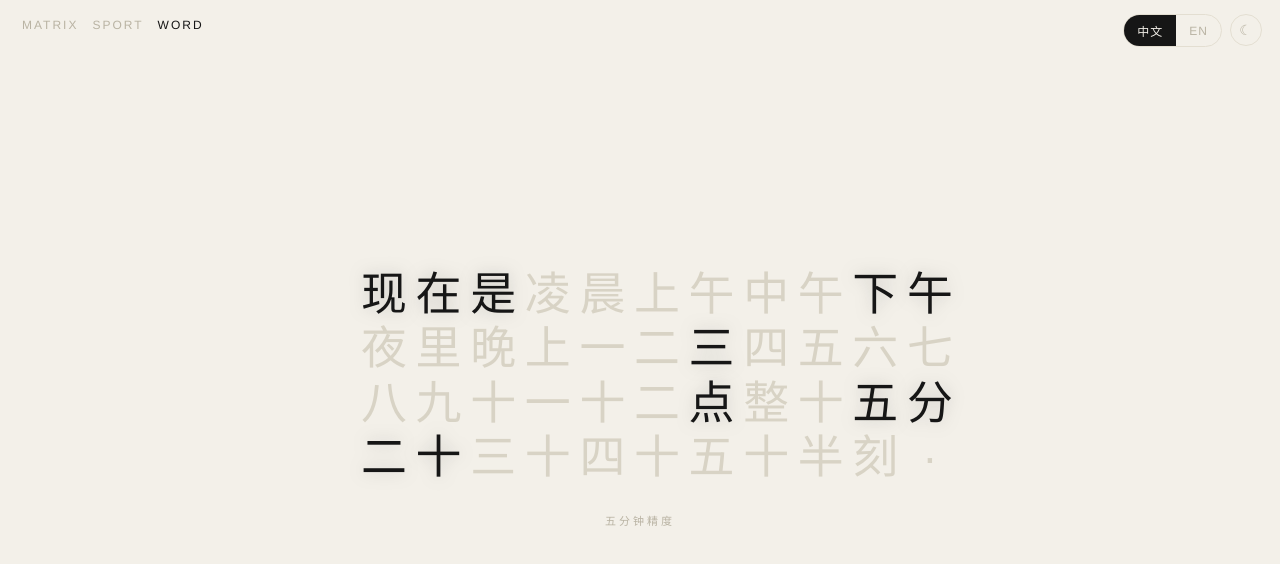
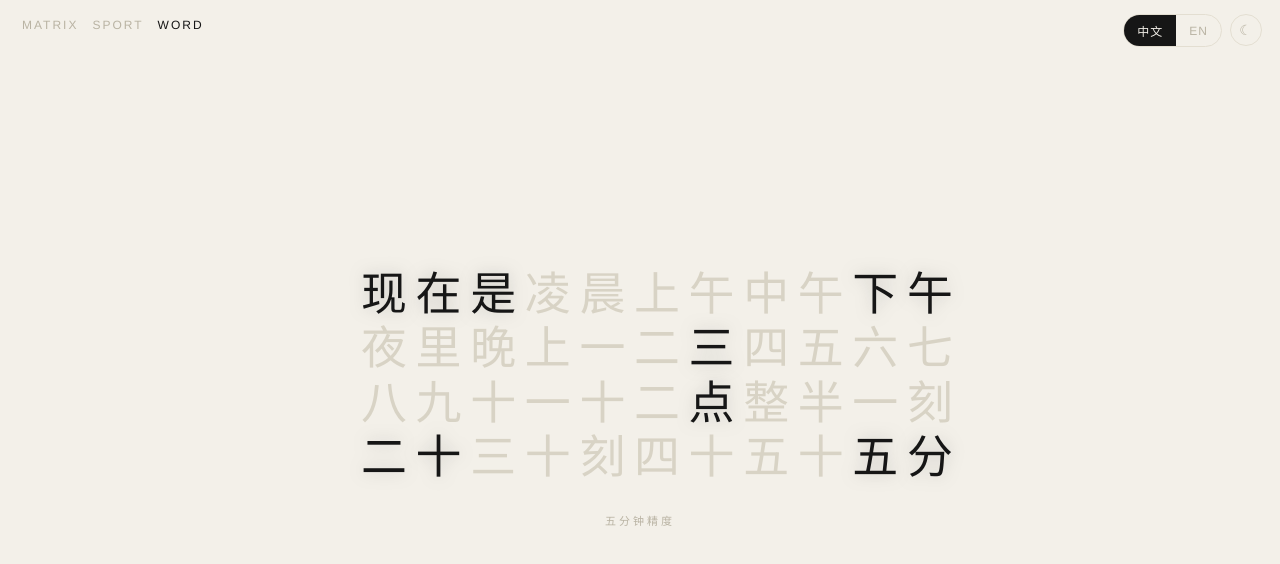
Before and after one commit to holynova/100-clocks, a plain HTML site: page word-clock.html in a window 1280 px wide. Drawn offline with Linux system fonts and the light colour scheme.

Commit message:
Fix Chinese word clock reading order (minutes after 点)

```diff
--- a/word-clock.html
+++ b/word-clock.html
@@ -192,8 +192,8 @@
   var ZH_ROWS = [
     "现在是凌晨上午中午下午",
     "夜里晚上一二三四五六七",
-    "八九十一十二点整十五分",
-    "二十三十四十五十半刻·"
+    "八九十一十二点整半一刻",
+    "二十三十刻四十五十五分"
   ];
 
   /* 英文词 -> [行, 列] */
@@ -233,15 +233,20 @@
     P5: [[1,0],[1,1]],                // 夜里
     DOT: [[2,6]],                     // 点
     ZHENG: [[2,7]],                   // 整
+    BAN: [[2,8]],                     // 半
+    YI15: [[2,9]], KE15: [[2,10]],    // 一刻
     H1: [[1,4]], H2: [[1,5]], H3: [[1,6]], H4: [[1,7]],
     H5: [[1,8]], H6: [[1,9]], H7: [[1,10]],
     H8: [[2,0]], H9: [[2,1]], H10: [[2,2]],
     H11: [[2,2],[2,3]], H12: [[2,4],[2,5]],
-    TEN1: [[2,8]], FIVE1: [[2,9]], FEN: [[2,10]],  // 十 / 五 / 分
-    T20: [[3,0],[3,1]], T30: [[3,2],[3,3]],
-    T40: [[3,4],[3,5]], T50: [[3,6],[3,7]],
-    S3: [[3,2]],                       // 三(刻)
-    BAN: [[3,8]], KE: [[3,9]]          // 半 / 刻
+    T20: [[3,0],[3,1]],               // 二十
+    T30: [[3,2],[3,3]],               // 三十
+    S3: [[3,2]], KE45: [[3,4]],       // 三刻
+    T40: [[3,5],[3,6]],               // 四十
+    T50: [[3,7],[3,8]],               // 五十
+    TEN1: [[3,8]],                    // 十(个位)
+    FIVE1: [[3,9]],                   // 五(个位)
+    FEN: [[3,10]]                     // 分
   };
 
   var grid = document.getElementById('grid');
@@ -313,13 +318,13 @@
       0: ['ZHENG'],
       5: ['FIVE1', 'FEN'],
       10: ['TEN1', 'FEN'],
-      15: ['H1', 'KE'],          // 一刻
+      15: ['YI15', 'KE15'],      // 一刻
       20: ['T20', 'FEN'],
       25: ['T20', 'FIVE1', 'FEN'],
       30: ['BAN'],               // 半
       35: ['T30', 'FIVE1', 'FEN'],
       40: ['T40', 'FEN'],
-      45: ['S3', 'KE'],           // 三刻
+      45: ['S3', 'KE45'],        // 三刻
       50: ['T50', 'FEN'],
       55: ['T50', 'FIVE1', 'FEN']
     }[m];
```
